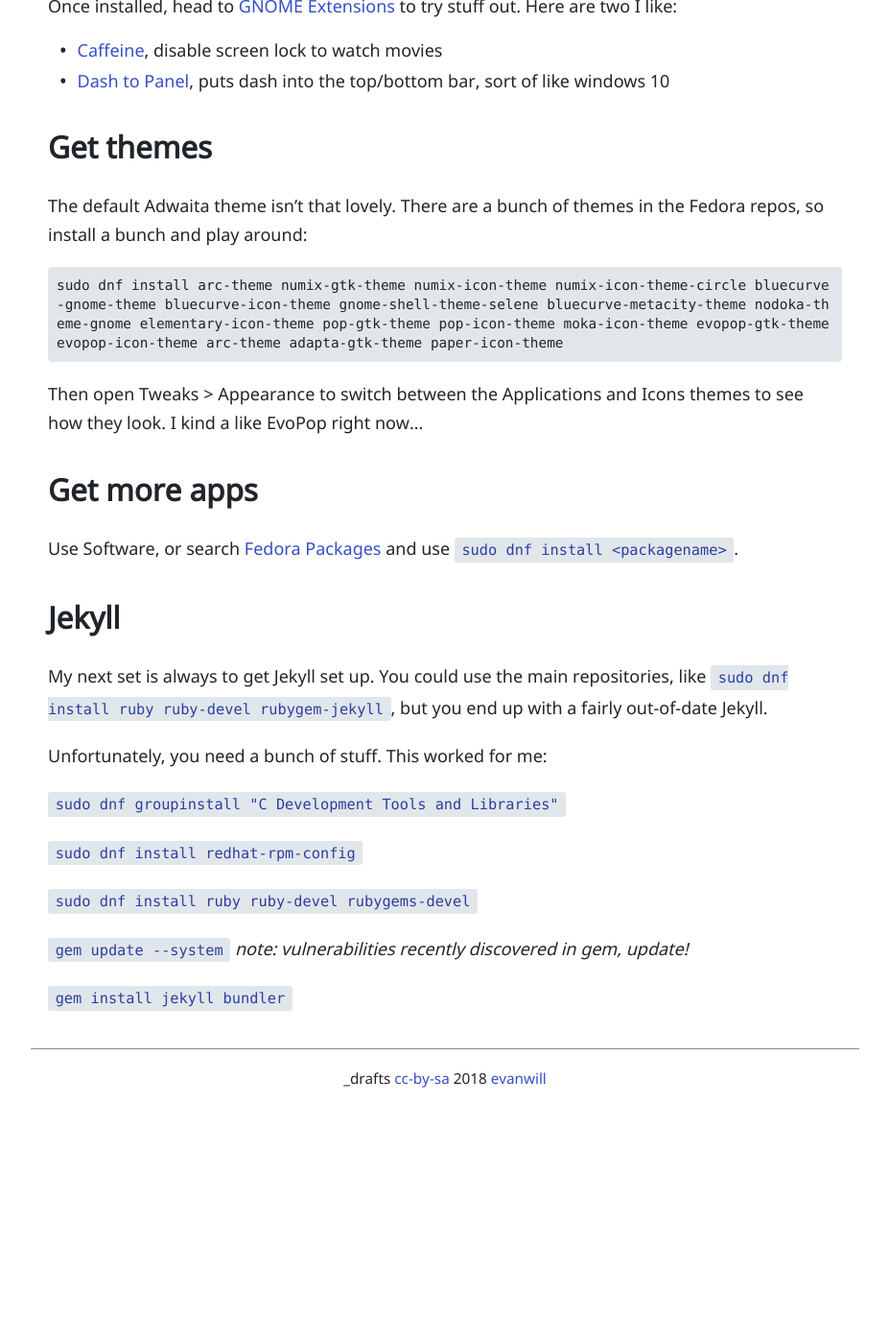
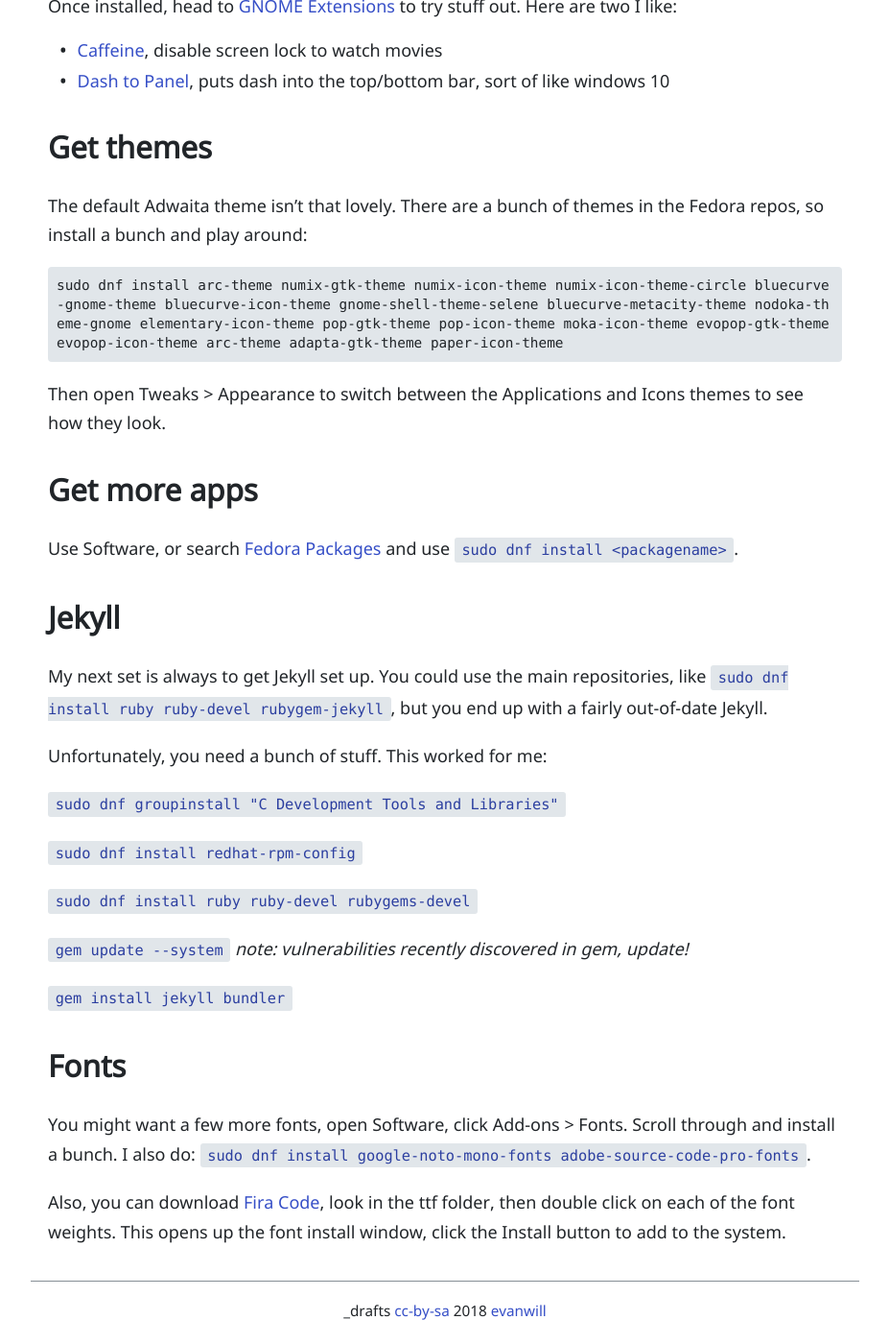
Before and after one commit to evanwill/_drafts, a Jekyll site: the page built from _notes/fedora-setup.md, in a window 1280 px wide and 1400 px high, scrolled down 1852 px. Shown: the whole window at 96% size, without its empty margins (176-1103 px from the left). Built offline with Jekyll 4.4.1, drawn with Linux system fonts in a browser that asks for light colours; before the commit the page ends 3010 px from its top, so only the background shows below that.

Commit message:
fedora updates

````diff
--- a/_notes/fedora-setup.md
+++ b/_notes/fedora-setup.md
@@ -65,7 +65,6 @@
 ```
 
 Then open Tweaks > Appearance to switch between the Applications and Icons themes to see how they look.
-I kind a like EvoPop right now...
 
 ## Get more apps
 
@@ -87,3 +86,12 @@
 `gem update --system` *note: vulnerabilities recently discovered in gem, update!*
 
 `gem install jekyll bundler`
+
+## Fonts
+
+You might want a few more fonts, open Software, click Add-ons > Fonts.
+Scroll through and install a bunch.
+I also do: `sudo dnf install google-noto-mono-fonts adobe-source-code-pro-fonts`.
+
+Also, you can download [Fira Code](https://github.com/tonsky/FiraCode), look in the ttf folder, then double click on each of the font weights.
+This opens up the font install window, click the Install button to add to the system.
````
